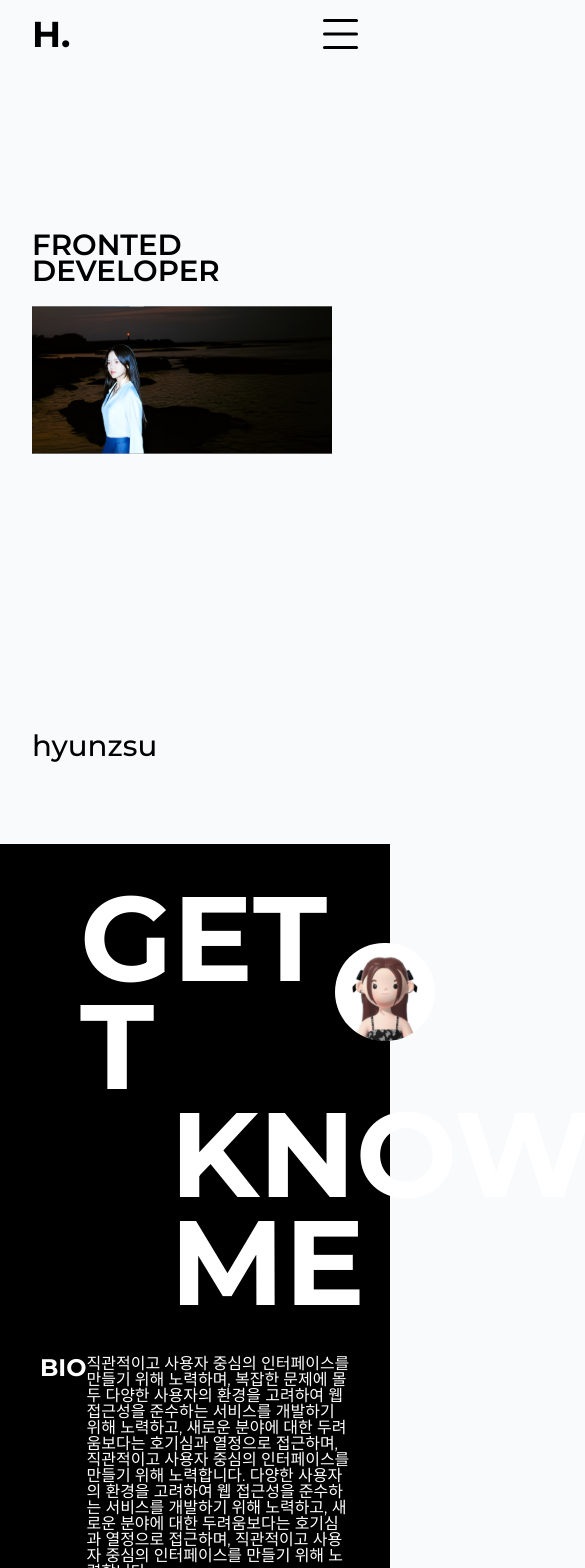
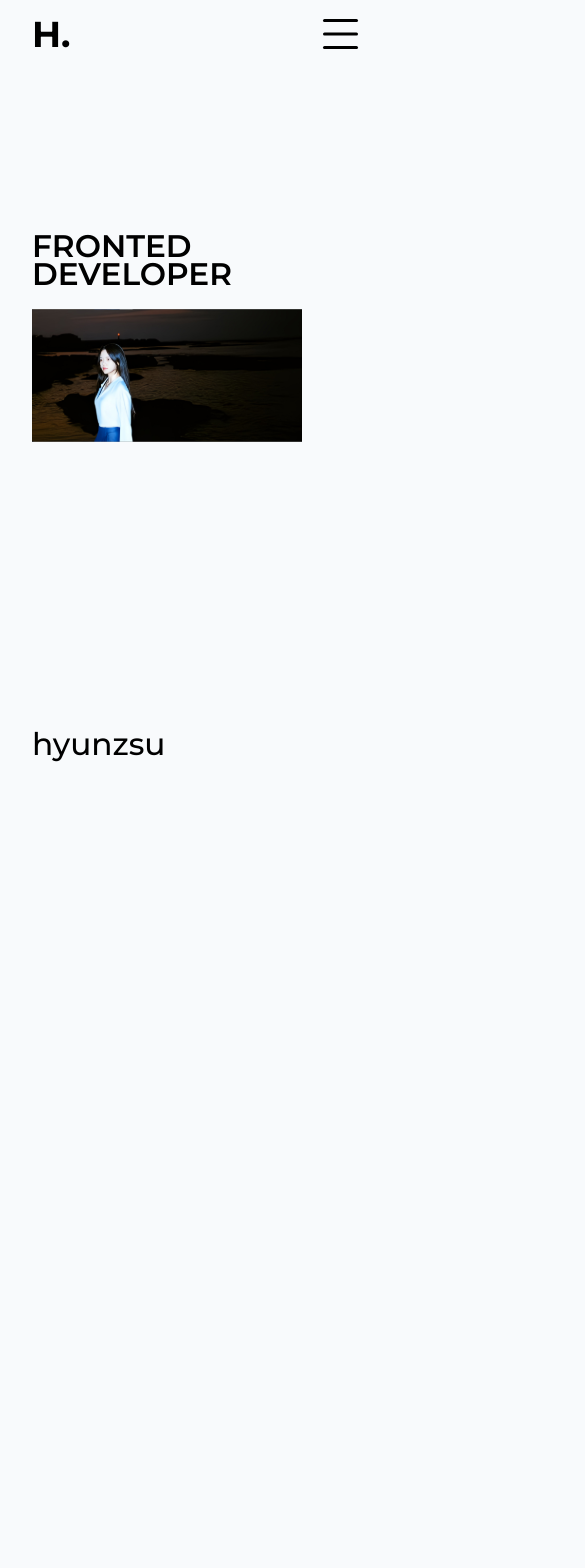
Before and after one commit to hyunzsu/portfolio, a Next.js app: page / in a window 390 px wide. Shown: the top 1568 px of the page, 585 px wide, since content can reach past the window. After the commit the page ends 844 px from the top, so only its background shows below. Built offline with nearby package versions, Linux system fonts and the light colour scheme; a web font is replaced by a local one.

Commit message:
[🗼markup] main 섹션 반응형 수정

```diff
--- a/src/app/about/page.module.css
+++ /dev/null
@@ -1,37 +0,0 @@
-.container {
-  background-color: var(--bg-primary);
-  padding: 0 2.5rem;
-  color: white;
-}
-
-.h1-wrapper {
-  font-family: "Montserrat", sans-serif;
-  padding: 2.5rem;
-  font-size: var(--font-size-120);
-  font-weight: var(--font-bold);
-  line-height: 0.9;
-}
-
-.h1-wrapper span {
-  display: inline-block;
-}
-
-.h1-inner {
-  display: flex;
-  align-items: center;
-}
-
-.image {
-  margin-left: 8px;
-}
-
-.h1 {
-  margin-left: 90px;
-}
-
-.about-wrapper {
-}
-
-.bio-wrapper {
-  display: flex;
-}
--- a/src/app/about/page.tsx
+++ /dev/null
@@ -1,38 +0,0 @@
-import styles from "./page.module.css";
-import Image from "next/image";
-
-export default function About() {
-  return (
-    <div className={styles.container}>
-      <div className={styles["h1-wrapper"]}>
-        <div className={styles["h1-inner"]}>
-          <span>GET T</span>
-          <Image
-            className={styles.image}
-            src="/about-photo.svg"
-            alt="내 사진"
-            width={100}
-            height={100}
-          />
-        </div>
-        <span className={styles.h1}>KNOW ME</span>
-      </div>
-
-      <div className={styles["about-wrapper"]}>
-        <div className={styles["bio-wrapper"]}>
-          <h2>BIO</h2>
-          <p>
-            직관적이고 사용자 중심의 인터페이스를 만들기 위해 노력하며, 복잡한
-            문제에 몰두 다양한 사용자의 환경을 고려하여 웹 접근성을 준수하는
-            서비스를 개발하기 위해 노력하고, 새로운 분야에 대한 두려움보다는
-            호기심과 열정으로 접근하며, 직관적이고 사용자 중심의 인터페이스를
-            만들기 위해 노력합니다. 다양한 사용자의 환경을 고려하여 웹 접근성을
-            준수하는 서비스를 개발하기 위해 노력하고, 새로운 분야에 대한
-            두려움보다는 호기심과 열정으로 접근하며, 직관적이고 사용자 중심의
-            인터페이스를 만들기 위해 노력합니다.
-          </p>
-        </div>
-      </div>
-    </div>
-  );
-}
--- a/src/app/layout.tsx
+++ b/src/app/layout.tsx
@@ -6,6 +6,9 @@ export const metadata: Metadata = {
   title: "hyunzsu portfolio",
   description: "프론트엔드 개발자 현지수 포트폴리오",
   keywords: ["포트폴리오", "넥스트", "portfolio", "next.js"],
+  icons: {
+    icon: "/about-photo.svg",
+  },
 };
 
 export default function RootLayout({
--- a/src/app/main/page.module.css
+++ b/src/app/main/page.module.css
@@ -32,13 +32,11 @@
   }
 
   .text {
-    /* font-size: 8.5vw; */
     font-size: var(--font-size-120);
     margin-bottom: 20px;
   }
 
   .name-text {
-    /* font-size: 8.5vw; */
     font-size: var(--font-size-120);
     padding-bottom: 20px;
   }
@@ -78,11 +76,18 @@
 }
 
 @media screen and (max-width: 640px) {
+  .text {
+    font-size: 8vw;
+  }
+
+  .name-text {
+    font-size: 8vw;
+  }
 }
 
 @media screen and (max-width: 475px) {
   .image {
-    width: 300px;
-    height: 150px;
+    width: 270px;
+    height: 135px;
   }
 }
--- a/src/app/page.tsx
+++ b/src/app/page.tsx
@@ -1,11 +1,9 @@
-import About from "./about/page";
 import Main from "./main/page";
 
 export default function Home() {
   return (
-    <section className="">
+    <section className="container">
       <Main />
-      <About />
     </section>
   );
 }
```
Also changed, not shown: src/app/globals.css (line endings or trailing spaces).
